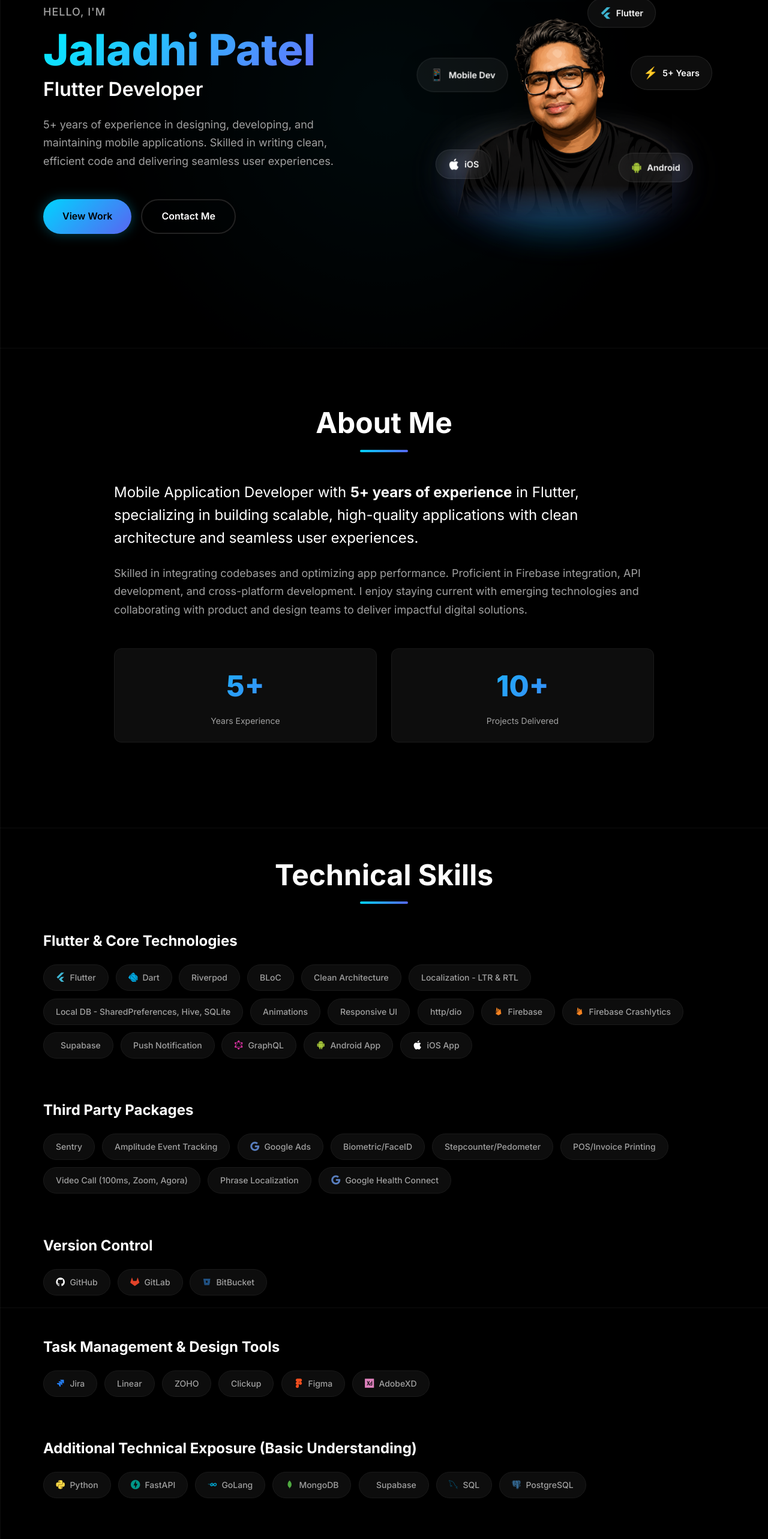
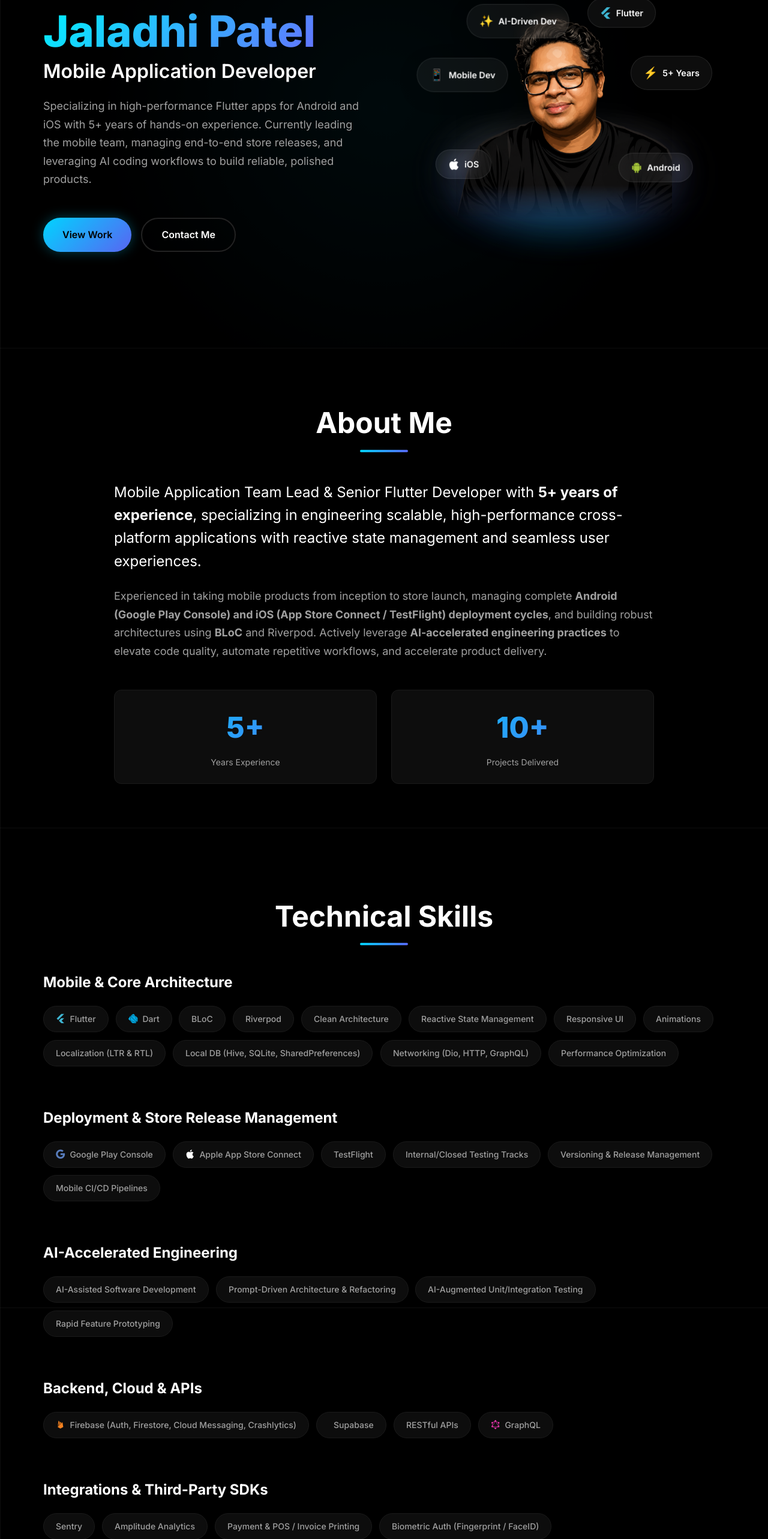
Before and after one commit to Jaladhi-dev/portfolio, a React (Vite) app: page / in a window 1280 px wide. Shown: the part 220-2786 px from the top of the page at 60% size. Built offline with nearby package versions, Linux system fonts and the light colour scheme.

Commit message:
update the content

```diff
--- a/src/components/About.tsx
+++ b/src/components/About.tsx
@@ -54,15 +54,12 @@ const About = () => {
                 <div className="about-content">
                     <div className="about-text fade-in visible">
                         <p className="about-intro">
-                            Mobile Application Developer with <strong>5+ years of experience</strong> in Flutter,
-                            specializing in building scalable, high-quality applications with clean architecture and
-                            seamless user experiences.
+                            Mobile Application Team Lead & Senior Flutter Developer with <strong>5+ years of experience</strong>,
+                            specializing in engineering scalable, high-performance cross-platform applications with reactive state
+                            management and seamless user experiences.
                         </p>
                         <p className="about-description">
-                            Skilled in integrating codebases and optimizing app performance.
-                            Proficient in Firebase integration, API development, and cross-platform development.
-                            I enjoy staying current with emerging technologies and collaborating with product and design
-                            teams to deliver impactful digital solutions.
+                            Experienced in taking mobile products from inception to store launch, managing complete <strong>Android (Google Play Console) and iOS (App Store Connect / TestFlight) deployment cycles</strong>, and building robust architectures using <strong>BLoC</strong> and Riverpod. Actively leverage <strong>AI-accelerated engineering practices</strong> to elevate code quality, automate repetitive workflows, and accelerate product delivery.
                         </p>
                         <div className="about-highlights">
                             <div className="highlight-item">
--- a/src/components/Experience.tsx
+++ b/src/components/Experience.tsx
@@ -4,11 +4,18 @@ import { trackEvent } from '../utils/analytics';
 const Experience = () => {
     const experiences = [
         {
+            title: 'Team Lead – Mobile Developer',
+            company: 'Witness Manera',
+            period: 'August 2026 – Present',
+            location: 'Mumbai, Maharashtra, Remote',
+            description: 'Leading the mobile engineering team in architecting and building Zency, a hyperlocal quick-commerce platform delivering fashion, lifestyle, beauty, and home essentials in 15 minutes. Driving core application development with Flutter and BLoC state management. Managing end-to-end mobile build pipelines and deployment lifecycles across Google Play Console (Android) and Apple App Store Connect (iOS). Implementing AI-accelerated engineering workflows to optimize code quality, streamline testing, and maximize sprint delivery velocity.',
+        },
+        {
             title: 'Mobile Developer',
             company: 'EngagelyAI',
-            period: 'October 2025 – Present',
+            period: 'October 2025 – April 2026',
             location: 'Mumbai, Maharashtra',
-            description: 'Working as a Flutter Developer, focusing on building and improving mobile app solutions while staying updated with the latest Flutter advancements.',
+            description: 'Worked as a Flutter Developer building enterprise mobile applications and conversational AI interfaces, including the Behtar Broker application with chatbot capabilities, clean architecture, and modular package integrations.',
         },
         {
             title: 'Flutter Developer',
--- a/src/components/Hero.tsx
+++ b/src/components/Hero.tsx
@@ -29,10 +29,9 @@ const Hero = () => {
                     <div className="hero-text">
                         <p className="hero-greeting">Hello, I'm</p>
                         <h1 className="hero-name">Jaladhi Patel</h1>
-                        <h2 className="hero-title">Flutter Developer</h2>
+                        <h2 className="hero-title">Mobile Application Developer</h2>
                         <p className="hero-description">
-                            5+ years of experience in designing, developing, and maintaining mobile applications. Skilled in
-                            writing clean, efficient code and delivering seamless user experiences.
+                            Specializing in high-performance Flutter apps for Android and iOS with 5+ years of hands-on experience. Currently leading the mobile team, managing end-to-end store releases, and leveraging AI coding workflows to build reliable, polished products.
                         </p>
 
                         <div className="hero-cta">
@@ -63,6 +62,7 @@ const Hero = () => {
                             <FloatingBadge className="badge-3" icon="devicon-android-plain colored" text="Android" />
                             <FloatingBadge className="badge-4" icon="devicon-apple-original colored" text="iOS" />
                             <FloatingBadge className="badge-5" emoji="📱" text="Mobile Dev" />
+                            <FloatingBadge className="badge-6" emoji="✨" text="AI-Driven Dev" />
                         </div>
                     </div>
                 </div>
--- a/src/components/Projects.tsx
+++ b/src/components/Projects.tsx
@@ -60,6 +60,12 @@ const ProjectCard = ({ project }: { project: any }) => {
                             <svg width="16" height="16" viewBox="0 0 24 24" fill="currentColor">
                                 <path d="M18.71 19.5c-.83 1.24-1.71 2.45-3.05 2.47-1.34.03-1.77-.79-3.29-.79-1.53 0-2 .77-3.27.82-1.31.05-2.3-1.32-3.14-2.53C4.25 17 2.94 12.45 4.7 9.39c.87-1.52 2.43-2.48 4.12-2.51 1.28-.02 2.5.87 3.29.87.78 0 2.26-1.07 3.81-.91.65.03 2.47.26 3.64 1.98-.09.06-2.17 1.28-2.15 3.81.03 3.02 2.65 4.03 2.68 4.04-.03.07-.42 1.44-1.38 2.83M13 3.5c.73-.83 1.94-1.46 2.94-1.5.13 1.17-.34 2.35-1.04 3.19-.69.85-1.83 1.51-2.95 1.42-.15-1.15.41-2.35 1.05-3.11z" />
                             </svg>
+                        ) : link.icon === 'globe' || link.icon === 'website' ? (
+                            <svg width="16" height="16" viewBox="0 0 24 24" fill="none" stroke="currentColor" strokeWidth="2" strokeLinecap="round" strokeLinejoin="round">
+                                <circle cx="12" cy="12" r="10" />
+                                <line x1="2" y1="12" x2="22" y2="12" />
+                                <path d="M12 2a15.3 15.3 0 0 1 4 10 15.3 15.3 0 0 1-4 10 15.3 15.3 0 0 1-4-10 15.3 15.3 0 0 1 4-10z" />
+                            </svg>
                         ) : (
                             <svg width="16" height="16" viewBox="0 0 24 24" fill="currentColor">
                                 <path d="M3.609 1.814L13.792 12 3.61 22.186a.996.996 0 01-.61-.92V2.734a1 1 0 01.609-.92zm10.89 10.893l2.302 2.302-10.937 6.333 8.635-8.635zm3.199-3.198l2.807 1.626a1 1 0 010 1.73l-2.808 1.626L15.206 12l2.492-2.491zM5.864 2.658L16.802 8.99l-2.303 2.303-8.635-8.635z" />
@@ -75,6 +81,14 @@ const ProjectCard = ({ project }: { project: any }) => {
 
 const Projects = () => {
     const projects = [
+        {
+            title: 'Zency',
+            description: 'Hyperlocal quick-commerce mobile application delivering curated fashion, lifestyle, beauty, and home essentials in 15 minutes. Built with Flutter and BLoC state management, featuring smooth product discovery, real-time cart and checkout experiences, and location-based delivery.',
+            tech: ['Flutter', 'BLoC', 'REST APIs', 'Quick Commerce'],
+            links: [
+                { label: 'Website', url: 'https://getzency.com', icon: 'globe' },
+            ],
+        },
         {
             title: 'Behtar Broker by Hero Housing',
             badge: 'Live',
--- a/src/components/Skills.tsx
+++ b/src/components/Skills.tsx
@@ -3,70 +3,92 @@ import { trackEvent } from '../utils/analytics';
 const Skills = () => {
     const skillCategories = [
         {
-            title: 'Flutter & Core Technologies',
+            title: 'Mobile & Core Architecture',
             skills: [
                 { name: 'Flutter', icon: 'devicon-flutter-plain colored' },
                 { name: 'Dart', icon: 'devicon-dart-plain colored' },
+                { name: 'BLoC' },
                 { name: 'Riverpod' },
-                { name: 'BLoC' },
                 { name: 'Clean Architecture' },
-                { name: 'Localization - LTR & RTL' },
-                { name: 'Local DB - SharedPreferences, Hive, SQLite' },
+                { name: 'Reactive State Management' },
+                { name: 'Responsive UI' },
                 { name: 'Animations' },
-                { name: 'Responsive UI' },
-                { name: 'http/dio' },
-                { name: 'Firebase', icon: 'devicon-firebase-plain colored' },
-                { name: 'Firebase Crashlytics', icon: 'devicon-firebase-plain colored' },
-                { name: 'Supabase', icon: 'devicon-supabase-plain colored' },
-                { name: 'Push Notification' },
-                { name: 'GraphQL', icon: 'devicon-graphql-plain colored' },
-                { name: 'Android App', icon: 'devicon-android-plain colored' },
-                { name: 'iOS App', icon: 'devicon-apple-original colored' },
+                { name: 'Localization (LTR & RTL)' },
+                { name: 'Local DB (Hive, SQLite, SharedPreferences)' },
+                { name: 'Networking (Dio, HTTP, GraphQL)' },
+                { name: 'Performance Optimization' },
             ],
         },
         {
-            title: 'Third Party Packages',
+            title: 'Deployment & Store Release Management',
             skills: [
-                { name: 'Sentry' },
-                { name: 'Amplitude Event Tracking' },
-                { name: 'Google Ads', icon: 'devicon-google-plain colored' },
-                { name: 'Biometric/FaceID' },
-                { name: 'Stepcounter/Pedometer' },
-                { name: 'POS/Invoice Printing' },
-                { name: 'Video Call (100ms, Zoom, Agora)' },
-                { name: 'Phrase Localization' },
-                { name: 'Google Health Connect', icon: 'devicon-google-plain colored' },
+                { name: 'Google Play Console', icon: 'devicon-google-plain colored' },
+                { name: 'Apple App Store Connect', icon: 'devicon-apple-original colored' },
+                { name: 'TestFlight' },
+                { name: 'Internal/Closed Testing Tracks' },
+                { name: 'Versioning & Release Management' },
+                { name: 'Mobile CI/CD Pipelines' },
             ],
         },
         {
-            title: 'Version Control',
+            title: 'AI-Accelerated Engineering',
             skills: [
-                { name: 'GitHub', icon: 'devicon-github-original colored' },
-                { name: 'GitLab', icon: 'devicon-gitlab-plain colored' },
-                { name: 'BitBucket', icon: 'devicon-bitbucket-original colored' },
+                { name: 'AI-Assisted Software Development' },
+                { name: 'Prompt-Driven Architecture & Refactoring' },
+                { name: 'AI-Augmented Unit/Integration Testing' },
+                { name: 'Rapid Feature Prototyping' },
             ],
         },
         {
-            title: 'Task Management & Design Tools',
+            title: 'Backend, Cloud & APIs',
             skills: [
-                { name: 'Jira', icon: 'devicon-jira-plain colored' },
-                { name: 'Linear' },
-                { name: 'ZOHO' },
-                { name: 'Clickup' },
-                { name: 'Figma', icon: 'devicon-figma-plain colored' },
-                { name: 'AdobeXD', icon: 'devicon-xd-plain colored' },
+                { name: 'Firebase (Auth, Firestore, Cloud Messaging, Crashlytics)', icon: 'devicon-firebase-plain colored' },
+                { name: 'Supabase', icon: 'devicon-supabase-plain colored' },
+                { name: 'RESTful APIs' },
+                { name: 'GraphQL', icon: 'devicon-graphql-plain colored' },
             ],
         },
         {
-            title: 'Additional Technical Exposure (Basic Understanding)',
+            title: 'Integrations & Third-Party SDKs',
             skills: [
-                { name: 'Python', icon: 'devicon-python-plain colored' },
-                { name: 'FastAPI', icon: 'devicon-fastapi-plain colored' },
-                { name: 'GoLang', icon: 'devicon-go-original-wordmark colored' },
-                { name: 'MongoDB', icon: 'devicon-mongodb-plain colored' },
-                { name: 'Supabase', icon: 'devicon-supabase-plain colored' },
-                { name: 'SQL', icon: 'devicon-mysql-plain colored' },
-                { name: 'PostgreSQL', icon: 'devicon-postgresql-plain colored' },
+                { name: 'Sentry' },
+                { name: 'Amplitude Analytics' },
+                { name: 'Payment & POS / Invoice Printing' },
+                { name: 'Biometric Auth (Fingerprint / FaceID)' },
+                { name: 'Real-time Video/Audio (Agora, 100ms, Zoom)' },
+                { name: 'Google Health Connect', icon: 'devicon-google-plain colored' },
+                { name: 'Step Counter / Pedometer' },
+                { name: 'Push Notifications' },
+                { name: 'Google Ads', icon: 'devicon-google-plain colored' },
+            ],
+        },
+        {
+            title: 'Version Control & DevOps',
+            skills: [
+                { name: 'Git', icon: 'devicon-git-plain colored' },
+                { name: 'GitHub', icon: 'devicon-github-original colored' },
+                { name: 'GitLab', icon: 'devicon-gitlab-plain colored' },
+                { name: 'Bitbucket', icon: 'devicon-bitbucket-original colored' },
+                { name: 'Automated Build Pipelines' },
+            ],
+        },
+        {
+            title: 'Project Management & Collaboration',
+            skills: [
+                { name: 'Technical Team Leadership' },
+                { name: 'Agile/Scrum Sprint Planning' },
+                { name: 'Jira', icon: 'devicon-jira-plain colored' },
+                { name: 'Linear' },
+                { name: 'Zoho' },
+                { name: 'ClickUp' },
+                { name: 'Code Reviews & Mentorship' },
+            ],
+        },
+        {
+            title: 'Design Hand-off & UI Tools',
+            skills: [
+                { name: 'Figma', icon: 'devicon-figma-plain colored' },
+                { name: 'Adobe XD', icon: 'devicon-xd-plain colored' },
             ],
         },
     ];
--- a/src/index.css
+++ b/src/index.css
@@ -758,6 +758,12 @@ a:hover {
   animation: floatBadge5 6s ease-in-out infinite 0.5s;
 }
 
+.badge-6 {
+  top: 0%;
+  left: 5%;
+  animation: floatBadge3 6.5s ease-in-out infinite 1s;
+}
+
 @keyframes floatBadge1 {
 
   0%,
@@ -951,6 +957,11 @@ a:hover {
   .badge-5 {
     top: 18%;
     left: -12%;
+  }
+
+  .badge-6 {
+    top: -2%;
+    left: 2%;
   }
 
   /* Reduce background shapes for mobile */
@@ -1970,6 +1981,11 @@ a:hover {
     top: 28%;
     left: -12%;
   }
+
+  .badge-6 {
+    top: 2%;
+    left: 2%;
+  }
 }
 
 /* Tablet Portrait Mode (768px - 1024px) */
@@ -2064,6 +2080,11 @@ a:hover {
   .badge-5 {
     top: 22%;
     left: -10%;
+  }
+
+  .badge-6 {
+    top: 0%;
+    left: 2%;
   }
 }
 
```
